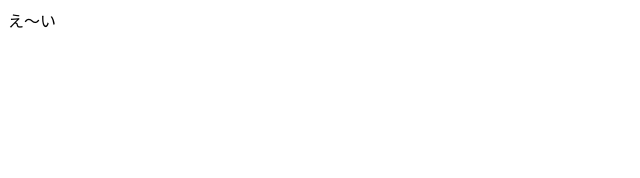
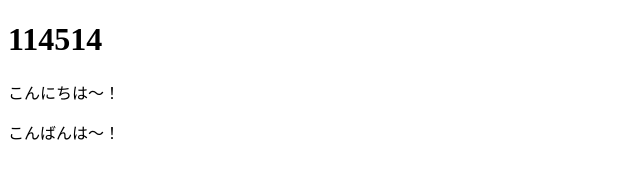
Before and after one commit to mucho613/mucho613.github.io, a plain HTML site: page index.html in a window 1280 px wide. Shown: the whole page, without its empty margins (0-640 px from the left). Drawn offline with Linux system fonts and the light colour scheme.

Commit message:
ちょっと編集

```diff
--- a/index.html
+++ b/index.html
@@ -5,6 +5,12 @@
 <title>ひぇ～い</title>
 </head>
 <body>
-え～い
+<h1>114514</h1>
+<p>
+こんにちは～！
+</p>
+<div>
+こんばんは～！
+</div>
 </body>
 </html>
```
